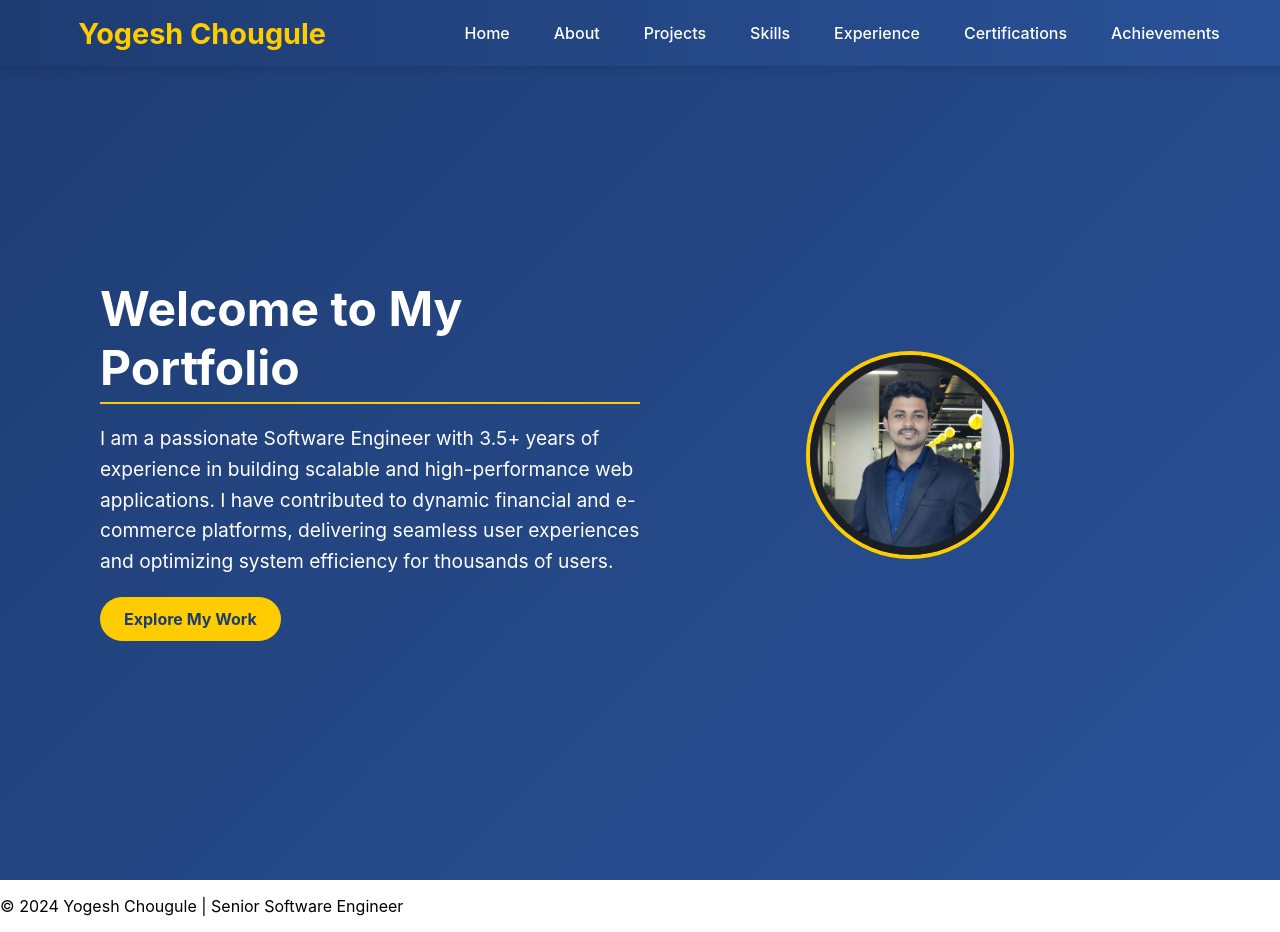
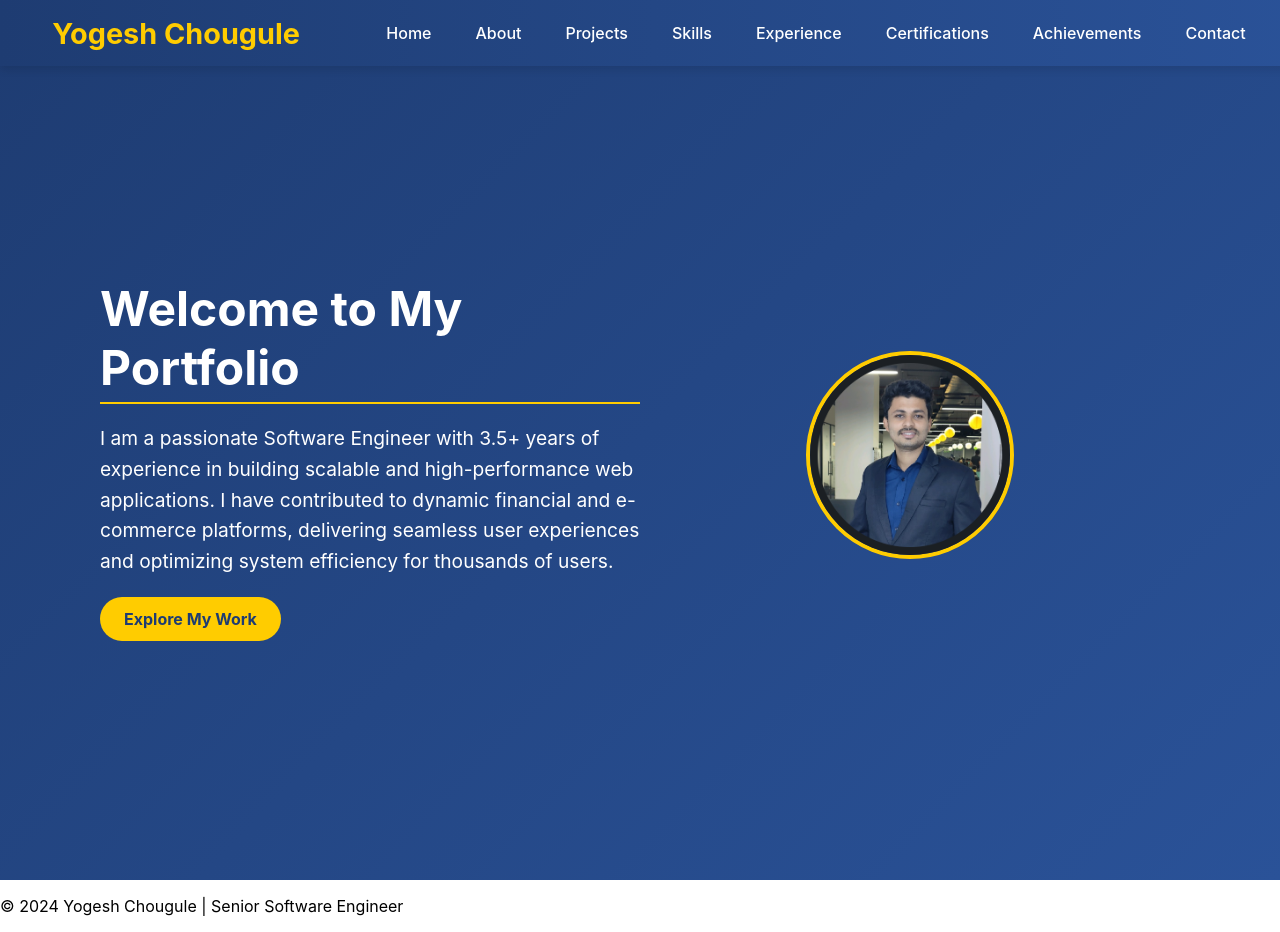
Before and after one commit to yogesh-chougule1/My-Portfolio, a React (Create React App) app: page / in a window 1280 px wide. Built offline with nearby package versions, Linux system fonts and the light colour scheme.

Commit message:
minor change

```diff
--- a/src/components/Navbar.js
+++ b/src/components/Navbar.js
@@ -15,7 +15,7 @@ const Navbar = () => {
             <Link to="/experience" onClick={() => setIsOpen(false)}>Experience</Link>
             <Link to="/certifications" onClick={() => setIsOpen(false)}>Certifications</Link>
             <Link to="/achievements" onClick={() => setIsOpen(false)}>Achievements</Link>
-            {/* <Link to="/contact" onClick={() => setIsOpen(false)}>Contact</Link> */}
+            <Link to="/contact" onClick={() => setIsOpen(false)}>Contact</Link>
           </div>
           <div className="hamburger" onClick={() => setIsOpen(!isOpen)}>
             <span></span>
```
